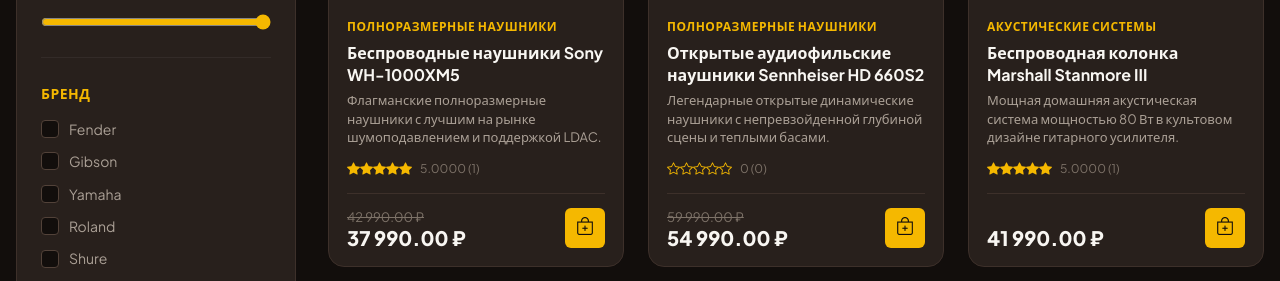
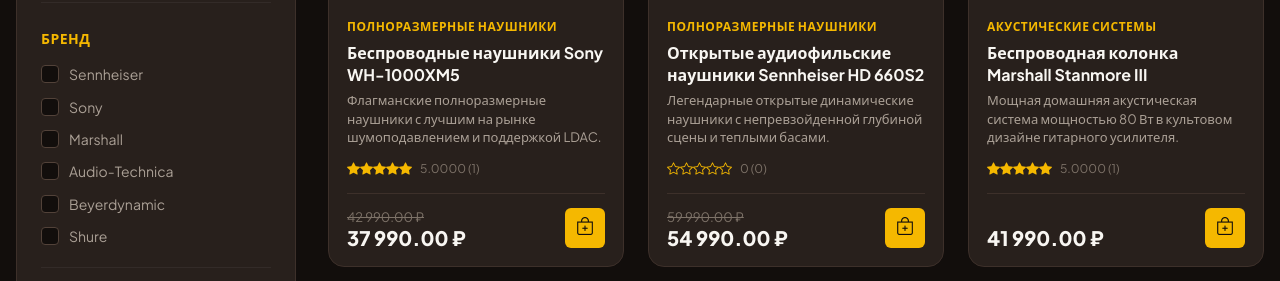
Before and after one commit to Vilager58/soundwave, a PHP site: page /catalog.php in a window 1280 px wide. Shown: the part 586-867 px from the top of the page. Run offline with PHP 8.4, Linux system fonts and the light colour scheme; data comes from the database, SQL or seed files in the repository; data that the repository does not hold is empty.

Commit message:
catalog_filters
первоначальная схема реализации фильтров, и чучуть фронта

```diff
--- a/api/catalog.php
+++ b/api/catalog.php
@@ -39,8 +39,7 @@ if ($_SERVER['REQUEST_METHOD'] === 'POST') {
             $placeholders[] = ":" . $placeholder_name;
             $params[$placeholder_name] = (int) $cat_id;
         }
-        $sql .= 'AND c.slug IN (:cats)';
-        $params['cats'] = implode(', ', $placeholders);
+        $q .= 'AND c.slug IN (' . implode(', ', $placeholders) . ')';
     };
 
 
--- a/catalog.php
+++ b/catalog.php
@@ -42,38 +42,7 @@
 
           <div class="filter-group">
             <div class="filter-group-title">Категория</div>
-            <ul class="filter-list">
-              <li>
-                <label class="custom-checkbox">
-                  <input type="checkbox" class="category-checkbox" data-cat="Электрогитары">
-                  <span>Электрогитары</span>
-                </label>
-              </li>
-              <li>
-                <label class="custom-checkbox">
-                  <input type="checkbox" class="category-checkbox" data-cat="Клавишные">
-                  <span>Клавишные (Пианино / Синтезаторы)</span>
-                </label>
-              </li>
-              <li>
-                <label class="custom-checkbox">
-                  <input type="checkbox" class="category-checkbox" data-cat="Микрофоны">
-                  <span>Микрофоны</span>
-                </label>
-              </li>
-              <li>
-                <label class="custom-checkbox">
-                  <input type="checkbox" class="category-checkbox" data-cat="Усилители">
-                  <span>Усилители</span>
-                </label>
-              </li>
-              <li>
-                <label class="custom-checkbox">
-                  <input type="checkbox" class="category-checkbox" data-cat="Ударные">
-                  <span>Ударные</span>
-                </label>
-              </li>
-            </ul>
+            <ul class="filter-list" id="category-filter-list"></ul>
           </div>
 
           <div class="filter-group">
@@ -88,55 +57,12 @@
                 <input type="number" id="price-max" value="300000" max="500000">
               </div>
             </div>
-            <input type="range" class="price-slider" id="price-slider" min="0" max="300000" step="5000" value="300000">
+            <input type="range" class="price-slider" id="price-slider" min="0" max="300000" step="100" value="300000">
           </div>
 
           <div class="filter-group">
             <div class="filter-group-title">Бренд</div>
-            <ul class="filter-list">
-              <li>
-                <label class="custom-checkbox">
-                  <input type="checkbox" class="brand-checkbox" data-brand="Fender">
-                  <span>Fender</span>
-                </label>
-              </li>
-              <li>
-                <label class="custom-checkbox">
-                  <input type="checkbox" class="brand-checkbox" data-brand="Gibson">
-                  <span>Gibson</span>
-                </label>
-              </li>
-              <li>
-                <label class="custom-checkbox">
-                  <input type="checkbox" class="brand-checkbox" data-brand="Yamaha">
-                  <span>Yamaha</span>
-                </label>
-              </li>
-              <li>
-                <label class="custom-checkbox">
-                  <input type="checkbox" class="brand-checkbox" data-brand="Roland">
-                  <span>Roland</span>
-                </label>
-              </li>
-              <li>
-                <label class="custom-checkbox">
-                  <input type="checkbox" class="brand-checkbox" data-brand="Shure">
-                  <span>Shure</span>
-                </label>
-              </li>
-              <li>
-                <label class="custom-checkbox">
-                  <input type="checkbox" class="brand-checkbox" data-brand="Marshall">
-                  <span>Marshall</span>
-                </label>
-              </li>
-              <li>
-                <label class="custom-checkbox">
-                  <input type="checkbox" class="brand-checkbox" data-brand="TAMA">
-                  <span>TAMA</span>
-                </label>
-              </li>
-            </ul>
+            <ul class="filter-list" id="brand-filter-list"></ul>
           </div>
 
           <div class="filter-group">
@@ -238,6 +164,55 @@
       return Array.from(document.querySelectorAll('.brand-checkbox:checked')).map(cb => cb.getAttribute('data-brand'));
     }
 
+    function renderFilters(filters) {
+      console.log(filters);
+      const brandList = document.querySelector('#brand-filter-list');
+      const categoryList = document.querySelector('#category-filter-list');
+
+      const slider = document.querySelector('#price-slider');
+      const pMax = document.querySelector('#price-max');
+      const pMin = document.querySelector('#price-min');
+
+      slider.min = filters.availableMin;
+      slider.max = filters.availableMax;
+
+      pMax.value = filters.availableMax;
+      pMin.value = filters.availableMin;
+
+      if (Object.keys(filters.availableBrands).length == 0) {
+        brandList.innerHTML = 'Бренды не найдены';
+      } else {
+        brandList.innerHTML = '';
+        for (const [id, value] of Object.entries(filters.availableBrands)) {
+          brandList.innerHTML += `
+            <li>
+              <label class="custom-checkbox">
+                  <input type="checkbox" class="category-checkbox" data-cat="${id}">
+                  <span>${value}</span>
+              </label>
+            </li>`;
+        }
+      }
+
+      if (Object.keys(filters.availableCategories).length == 0) {
+        categoryList.innerHTML = 'Категории не найдены';
+      } else {
+        categoryList.innerHTML = '';
+        for (const [id, value] of Object.entries(filters.availableCategories)) {
+          categoryList.innerHTML += `
+          <li>
+            <label class="custom-checkbox">
+              <input type="checkbox" class="brand-checkbox" data-brand="${id}">
+              <span>${value}</span>
+            </label>
+          </li>`;
+        }
+      }
+      document.querySelectorAll('.category-checkbox, .brand-checkbox, #filter-instock, .rating-checkbox').forEach(cb => {
+        cb.addEventListener('change', renderCatalog);
+      });
+    }
+
     function getFilterParams() {
       const params = new URLSearchParams(window.location.search);
       const priceMinInput = document.querySelector('#price-min');
@@ -255,7 +230,6 @@
         onlyStock: document.querySelector('#filter-instock').checked,
         aboveRating: document.querySelector('.rating-checkbox').checked,
       }
-      console.log(filterParams);
       return filterParams;
     }
 
@@ -265,6 +239,8 @@
       if (!container) return;
 
       // const products = getFilteredAndSortedProducts();
+      const filters = await getFilters(getFilterParams());
+      renderFilters(filters);
       const products = await getProdcts(getFilterParams());
       const favs = getStoredFavs();
 
@@ -416,10 +392,6 @@
         resetTopBtn.addEventListener('click', resetFilters);
       }
 
-      document.querySelectorAll('.category-checkbox, .brand-checkbox, #filter-instock, .rating-checkbox').forEach(cb => {
-        cb.addEventListener('change', renderCatalog);
-      });
-
       const filterBtn = document.querySelector('#mobile-filter-toggle');
       const filterSidebar = document.querySelector('#catalog-filters-sidebar');
       const overlay = document.querySelector('#drawer-overlay');
```
Also changed, not shown: api/catalog_filters.php (added, +78 -0 lines), api/catalog_params.php (deleted, +0 -26 lines), js/main.js (+28 -8 lines).
